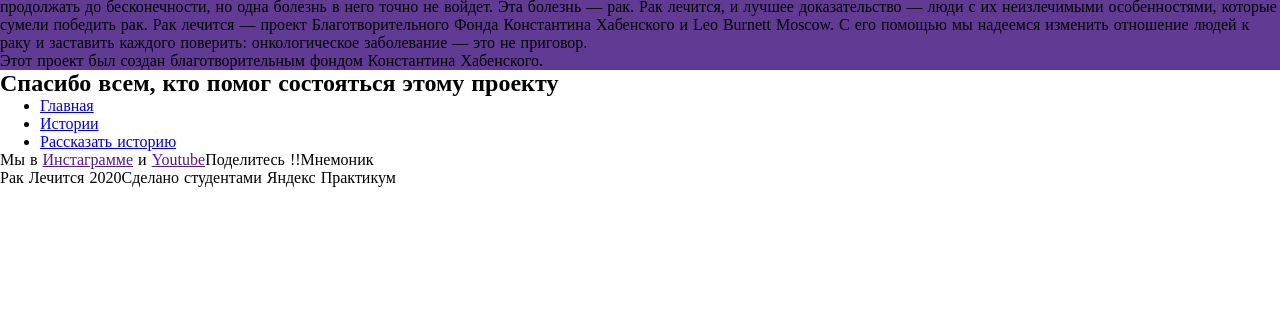
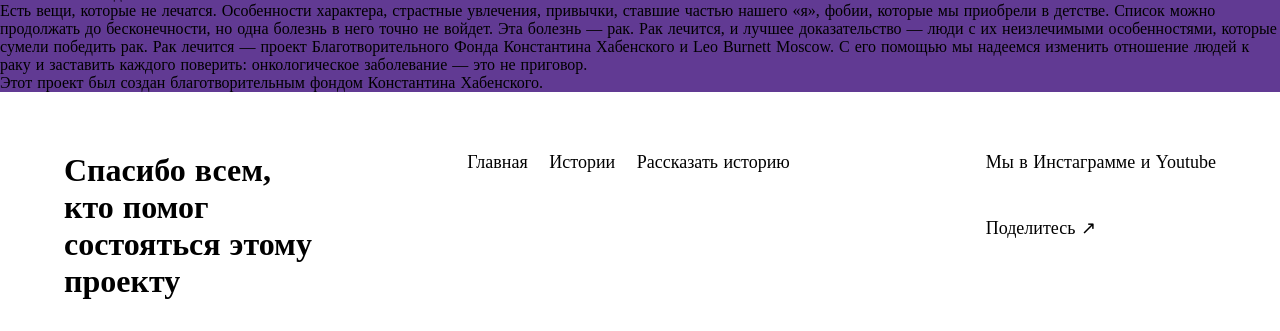
Before and after one commit to VB-project/raklechitca, a Nuxt app: page / in a window 1280 px wide. Shown: the part 2466-2797 px from the top of the page. Before the commit the page ends 2653 px from the top, so only its background shows below. Built offline with nearby package versions, Linux system fonts and the light colour scheme.

Commit message:
сверстал блоки

```diff
--- a/components/Contacts.vue
+++ b/components/Contacts.vue
@@ -1,13 +1,19 @@
 <template>
   <div class="contacts__container">
-    <span class="contacts__sicial">
+    <span class="contacts__social">
       Мы в
-      <a href="">Инстаграмме</a>
+      <a href="https://www.instagram.com/raklechitsa/" class="contacts__link"
+        >Инстаграмме</a
+      >
       и
-      <a href="">Youtube</a>
+      <a
+        href="https://www.youtube.com/results?search_query=%23%D1%8D%D1%82%D0%BE%D0%BD%D0%B5%D0%BB%D0%B5%D1%87%D0%B8%D1%82%D1%81%D1%8F"
+        class="contacts__link"
+        >Youtube</a
+      >
     </span>
 
-    <span class="contacts__share">Поделитесь !!Мнемоник</span>
+    <span class="contacts__share">Поделитесь &#8599;</span>
   </div>
 </template>
 
@@ -15,4 +21,23 @@
 export default {};
 </script>
 
-<style scoped></style>
+<style scoped>
+.contacts__container {
+  display: flex;
+  flex-direction: column;
+}
+.contacts__social {
+  font-size: 1.125rem;
+}
+.contacts__link {
+  text-decoration: none;
+  color: #000000;
+}
+.contacts__link:hover {
+  opacity: 0.8;
+}
+.contacts__share {
+  font-size: 1.125rem;
+  margin-top: 44px;
+}
+</style>
--- a/components/Footer.vue
+++ b/components/Footer.vue
@@ -1,7 +1,7 @@
 <template>
   <div class="footer__container">
     <span class="footer__logo">Рак Лечится 2020</span>
-    <span class="footer_author">Сделано студентами Яндекс Практикум</span>
+    <span class="footer__author">Сделано студентами Яндекс Практикум</span>
   </div>
 </template>
 
@@ -9,4 +9,22 @@
 export default {};
 </script>
 
-<style scoped></style>
+<style scoped>
+.footer__container {
+  display: flex;
+  flex-direction: row;
+  justify-content: space-between;
+  height: 76px;
+  align-items: center;
+}
+.footer__logo {
+  margin-left: 5%;
+  color: #898989;
+  font-size: 1.125rem;
+}
+.footer__author {
+  margin-right: 5%;
+  color: #898989;
+  font-size: 1.125rem;
+}
+</style>
--- a/components/Header.vue
+++ b/components/Header.vue
@@ -25,10 +25,12 @@
   display: flex;
   justify-content: space-between;
   align-items: center;
+  height: 76px;
 }
 .header__logo {
   font-size: 1rem;
   text-decoration: none;
-  max-width: 25%;
+  max-width: 20%;
+  margin-left: 5%;
 }
 </style>
--- a/components/Menu.vue
+++ b/components/Menu.vue
@@ -42,4 +42,24 @@
 export default {};
 </script>
 
-<style scoped></style>
+<style scoped>
+.menu {
+  width: 28%;
+  margin-right: 5%;
+}
+.menu__items {
+  list-style: none;
+  padding-left: 0;
+  display: flex;
+  flex-direction: row;
+  justify-content: space-between;
+}
+.menu__link {
+  text-decoration: none;
+  font-size: 1.125rem;
+  color: #000000;
+}
+.menu__link:hover {
+  opacity: 0.8;
+}
+</style>
--- a/components/Thanks.vue
+++ b/components/Thanks.vue
@@ -19,4 +19,20 @@
 };
 </script>
 
-<style scoped></style>
+<style scoped>
+.thanks__container {
+  height: 256px;
+  padding-top: 60px;
+  display: flex;
+  flex-direction: row;
+  width: 90%;
+  margin-left: auto;
+  margin-right: auto;
+  justify-content: space-between;
+  align-items: stretch;
+}
+.thanks__title {
+  max-width: 23%;
+  font-size: 2rem;
+}
+</style>
--- a/package.json
+++ b/package.json
@@ -22,8 +22,8 @@
     "prettier": "^1.19.1"
   },
   "husky": {
-    "hooks" : {
-      "pre-commit" : "prettier --write './**/*.{js,vue}' && git add ."
+    "hooks": {
+      "pre-commit": "prettier --write './**/*.{js,vue}' && git add ."
     }
   }
 }
```
